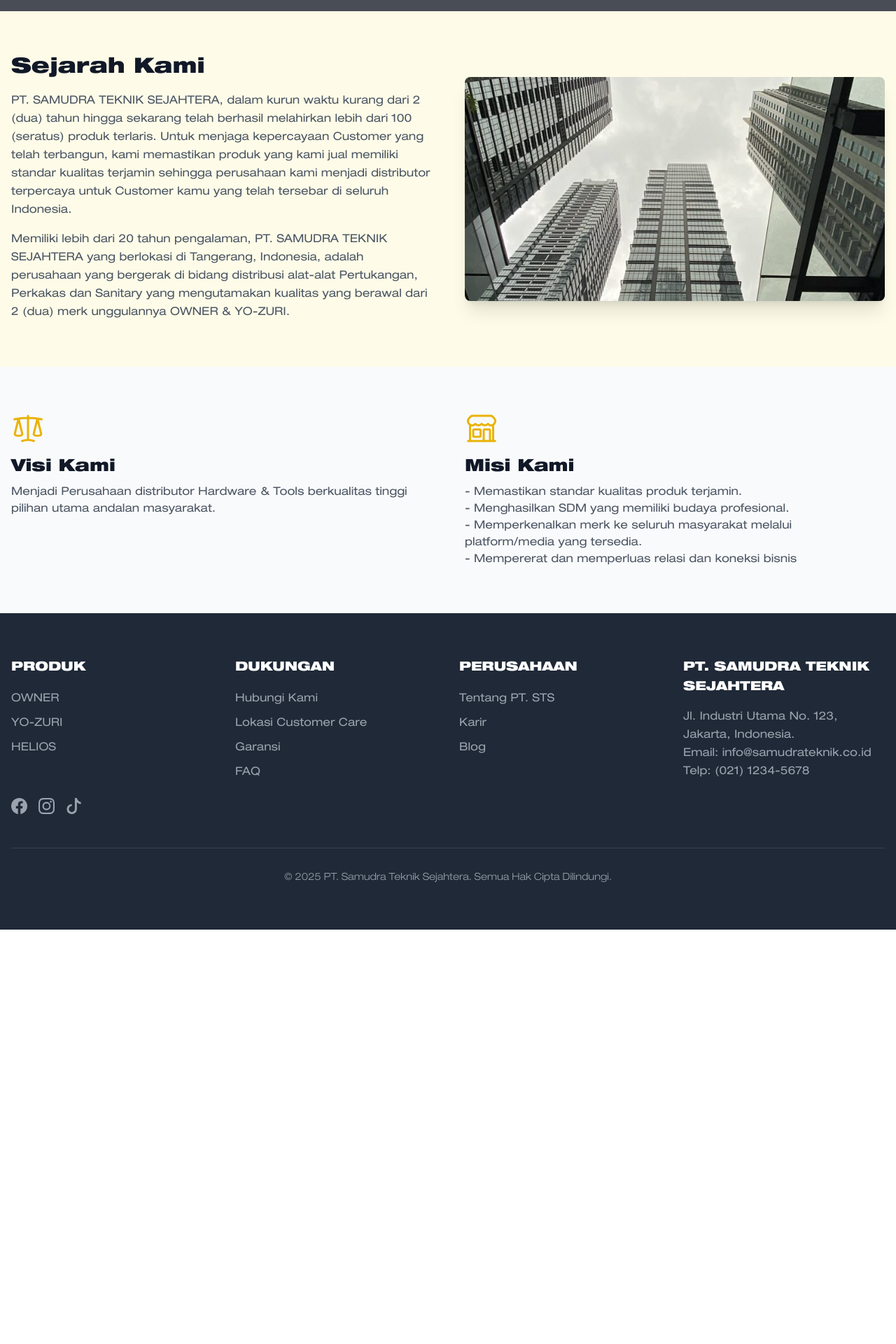
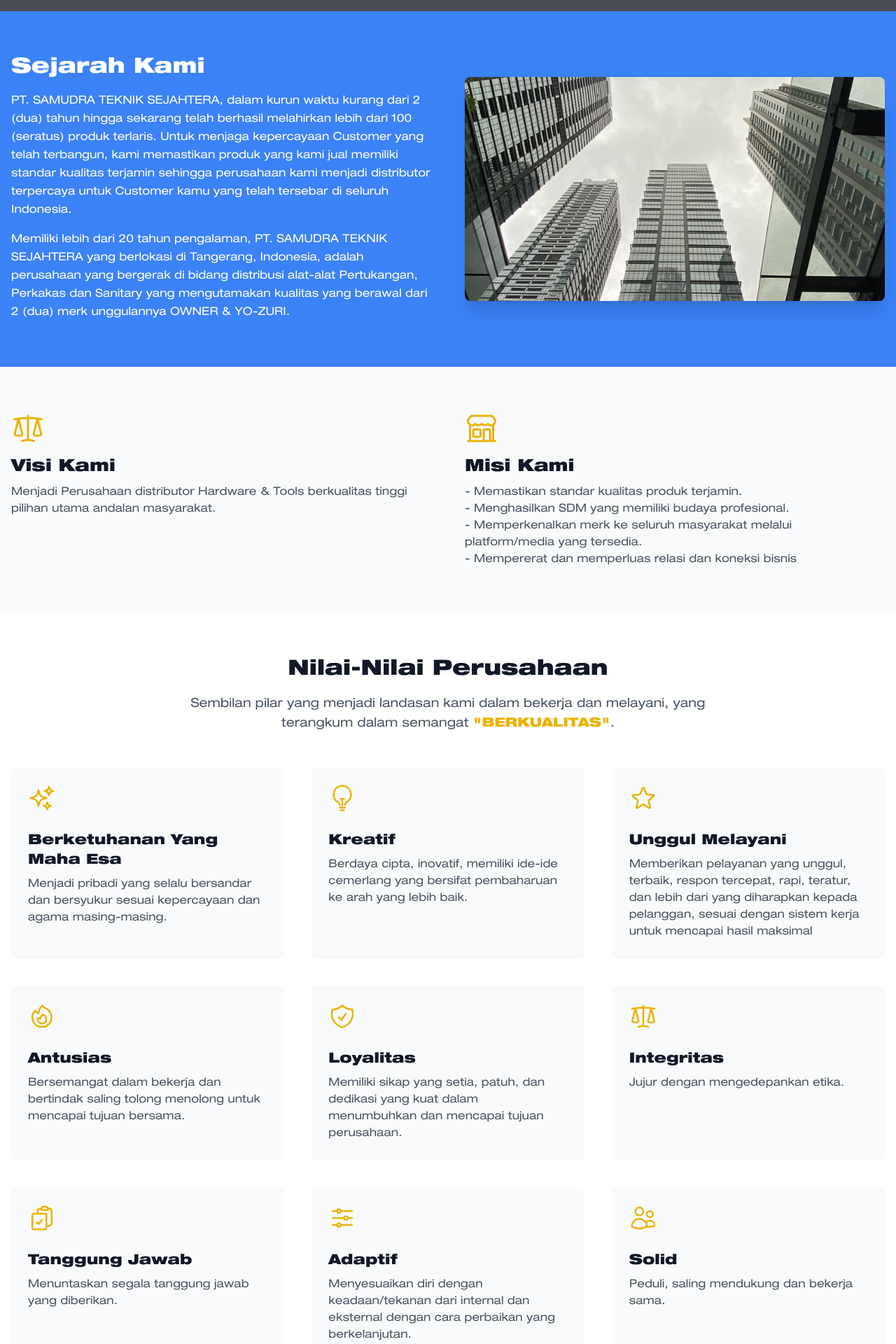
Before and after one commit to evanaustin64/web-sts, a Next.js app: page /tentang-kami in a window 1280 px wide. Shown: the part 400-2320 px from the top of the page at 70% size. Before the commit the page ends 1728 px from the top, so only its background shows below. Built offline with nearby package versions, Linux system fonts and the light colour scheme; grey boxes are pictures that could not be loaded.

Commit message:
Tentangkami 1

```diff
--- a/app/data/catalogue-data.ts
+++ b/app/data/catalogue-data.ts
@@ -910,7 +910,7 @@
         {
           id: 'own-safety-001',
           name: 'Kacamata Proyek - Safety Glasses',
-          image: '/Images/own/Owner - Kacamata Safety - Bening+Hitam A.png',
+          image: '/Images/own/PT STS - OWNER - Web Design - Catalogue - Kacamata Proyek.png',
           description: 'Kacamata pengaman untuk melindungi mata dari debu, serpihan, dan partikel berbahaya saat bekerja. Lensa polikarbonat jernih dan anti gores.',
           specifications: [
             { key: 'Material Lensa', value: 'Polikarbonat' },
@@ -918,7 +918,7 @@
             { key: 'Standar', value: 'ANSI Z87.1' },
           ],
           features: [
-            { text: 'Perlindungan Maksimal' },
+            { text: 'Melindungin mata secara maksimal' },
             { text: 'Anti Gores & Anti Kabut' },
             { text: 'Nyaman Digunakan' },
           ],
@@ -930,7 +930,7 @@
         {
           id: 'own-safety-002',
           name: 'Sepatu Boots Hitam - Safety Rubber Boots',
-          image: '/Images/own/Owner - Safety Rubber Boots.png',
+          image: '/Images/own/PT STS - OWNER - Web Design - Catalogue - Safety Rubber Boots Black.png',
           description: 'Sepatu boots pengaman berbahan karet tebal yang tahan air dan anti slip. Memberikan perlindungan dari genangan air, lumpur, dan benda tajam.',
           specifications: [
             { key: 'Material', value: 'Karet (Rubber)' },
@@ -943,7 +943,7 @@
             { text: 'Bahan Karet Tebal' },
           ],
           packagingDetails: [
-            { size: '39-43', innerBox: '-', outerBox: '12 Pairs / Ctn' },
+            { size: '39, 40, 41, 42, 43', innerBox: '-', outerBox: '12 Pairs / Ctn' },
           ],
         },
       ],
@@ -1861,9 +1861,11 @@
             { size: '7 Inch', innerBox: '12 Pcs/ Box', outerBox: '120 Pcs / Ctn' },
             { size: '8 Inch', innerBox: '12 Pcs/ Box', outerBox: '120 Pcs / Ctn' },
           ],
-          variations: [{  id: 'yoz-layer-002',
+          variations: [{
+            id: 'yoz-layer-002',
             name: 'Sendok Semen Bulat - Gagang Fiber',
-          image: '/Images/yozuri/Yo-Zuri - Sendok Semen - Gagang Fiber Bulat.png' }]
+            image: '/Images/yozuri/Yo-Zuri - Sendok Semen - Gagang Fiber Bulat.png'
+          }]
         },
         {
           id: 'yoz-layer-002',
@@ -1883,9 +1885,11 @@
             { size: '7 Inch', innerBox: '12 Pcs/ Box', outerBox: '120 Pcs / Ctn' },
             { size: '8 Inch', innerBox: '12 Pcs/ Box', outerBox: '120 Pcs / Ctn' },
           ],
-          variations: [{ id: 'yoz-layer-001',
+          variations: [{
+            id: 'yoz-layer-001',
             name: 'Sendok Semen Lancip - Gagang Fiber',
-          image: '/Images/yozuri/Yo-Zuri - Sendok Semen - Gagang Fiber Lancip.png' }]
+            image: '/Images/yozuri/Yo-Zuri - Sendok Semen - Gagang Fiber Lancip.png'
+          }]
         },
         {
           id: 'yoz-layer-003',
@@ -1924,9 +1928,11 @@
           packagingDetails: [
             { size: '280 x 110 mm', innerBox: '12 Pcs / Box', outerBox: '60 Pcs / Ctn' },
           ],
-          variations: [{ id: 'yoz-layer-005',
+          variations: [{
+            id: 'yoz-layer-005',
             name: 'Raskam PVC Tebal - Thickness 5mm',
-          image: '/Images/yozuri/Yo-Zuri - Raskam PVC - Hitam.png' }]
+            image: '/Images/yozuri/Yo-Zuri - Raskam PVC - Hitam.png'
+          }]
         },
         {
           id: 'yoz-layer-005',
@@ -1944,9 +1950,11 @@
           packagingDetails: [
             { size: '280 x 110 mm', innerBox: '12 Pcs / Box', outerBox: '60 Pcs / Ctn' },
           ],
-          variations: [{ id: 'yoz-layer-004',
+          variations: [{
+            id: 'yoz-layer-004',
             name: 'Raskam Besi - Gagang Kayu',
-          image: '/Images/yozuri/Yo-Zuri - Raskam Besi - Gagang Kayu.png' }]
+            image: '/Images/yozuri/Yo-Zuri - Raskam Besi - Gagang Kayu.png'
+          }]
         },
         {
           id: 'yoz-layer-006',
@@ -2007,9 +2015,11 @@
             { size: '10 Inch (-)', innerBox: '6 Pcs / Box', outerBox: '48 Pcs / Ctn' },
             { size: '12 Inch (-)', innerBox: '6 Pcs / Box', outerBox: '48 Pcs / Ctn' },
           ],
-          variations: [{ id: 'yoz-layer-014',
+          variations: [{
+            id: 'yoz-layer-014',
             name: 'Pahat Topi Jumbo - Concrete Chisel Lancip ',
-          image: '/Images/yozuri/Yo-Zuri - Pahat Topi Jumbo (+).png' }]
+            image: '/Images/yozuri/Yo-Zuri - Pahat Topi Jumbo (+).png'
+          }]
         },
         {
           id: 'yoz-layer-014',
@@ -2029,9 +2039,11 @@
             { size: '10 Inch (^)', innerBox: '6 Pcs / Box', outerBox: '48 Pcs / Ctn' },
             { size: '12 Inch (^)', innerBox: '6 Pcs / Box', outerBox: '48 Pcs / Ctn' },
           ],
-          variations: [{ id: 'yoz-layer-008',
+          variations: [{
+            id: 'yoz-layer-008',
             name: 'Pahat Topi Jumbo - Concrete Chisel Rata',
-          image: '/Images/yozuri/Yo-Zuri - Pahat Topi Jumbo (-).png' }]
+            image: '/Images/yozuri/Yo-Zuri - Pahat Topi Jumbo (-).png'
+          }]
         },
         {
           id: 'yoz-layer-009',
@@ -2956,7 +2968,25 @@
       id: 'safety-equipments',
       name: 'Safety Equipments | Peralatan Keselamatan',
       image: '/Images/safety yozuri.png',
-      products: [],
+      products: [{
+        id: "hel-safety-001",
+        name: "Helm Proyek",
+        image: "/Images/helios/Helios - Helm Proyek - Kuning A.png",
+        description: "Helm keselamatan (safety helmet) merk Helios yang dirancang untuk memberikan perlindungan maksimal pada kepala dari benturan, kejatuhan benda, dan risiko lainnya di area kerja proyek.",
+        specifications: [
+          { key: "Material", "value": "ABS (Acrylonitrile Butadiene Styrene)" },
+          { key: "Standar", "value": "SNI ISO 3873:2012" },
+          { key: "Tipe Suspensi", "value": "Suspensi Putar (Fast-Track Knob)" }
+        ],
+        features: [
+          { text: "Material ABS asli, sangat kuat dan tahan terhadap benturan keras" },
+          { text: "Dilengkapi suspensi putar (fast-track) untuk menyesuaikan ukuran dengan mudah dan cepat" },
+          { text: "Telah lulus uji Standar Nasional Indonesia (SNI), keamanan terjamin" }
+        ],
+        packagingDetails: [
+          { size: "All Size", "innerBox": "1 Pcs / Pcs", "outerBox": "40 Pcs / Ctn" }
+        ]
+      }],
     },
   ],
 };
--- a/app/tentang-kami/page.tsx
+++ b/app/tentang-kami/page.tsx
@@ -3,9 +3,70 @@
 
 import Image from 'next/image';
 import Link from 'next/link';
-import { BuildingStorefrontIcon, ScaleIcon, UsersIcon } from '@heroicons/react/24/outline';
+// Tambahkan ikon-ikon baru yang akan kita gunakan
+import {
+  BuildingStorefrontIcon,
+  ScaleIcon,
+  UsersIcon,
+  SparklesIcon,
+  LightBulbIcon,
+  StarIcon,
+  FireIcon,
+  ShieldCheckIcon,
+  ClipboardDocumentCheckIcon,
+  AdjustmentsHorizontalIcon
+} from '@heroicons/react/24/outline';
 
-// Data Tim (Anda bisa menambah atau mengubahnya
+
+// Data Nilai-Nilai Perusahaan
+const stsValues = [
+  {
+    name: 'Berketuhanan Yang Maha Esa',
+    description: 'Menjadi pribadi yang selalu bersandar dan bersyukur sesuai kepercayaan dan agama masing-masing.',
+    icon: <SparklesIcon className="h-10 w-10 text-yellow-500 mb-4" />
+  },
+  {
+    name: 'Kreatif',
+    description: 'Berdaya cipta, inovatif, memiliki ide-ide cemerlang yang bersifat pembaharuan ke arah yang lebih baik.',
+    icon: <LightBulbIcon className="h-10 w-10 text-yellow-500 mb-4" />
+  },
+  {
+    name: 'Unggul Melayani',
+    description: 'Memberikan pelayanan yang unggul, terbaik, respon tercepat, rapi, teratur, dan lebih dari yang diharapkan kepada pelanggan, sesuai dengan sistem kerja untuk mencapai hasil maksimal',
+    icon: <StarIcon className="h-10 w-10 text-yellow-500 mb-4" />
+  },
+  {
+    name: 'Antusias',
+    description: 'Bersemangat dalam bekerja dan bertindak saling tolong menolong untuk mencapai tujuan bersama.',
+    icon: <FireIcon className="h-10 w-10 text-yellow-500 mb-4" />
+  },
+  {
+    name: 'Loyalitas',
+    description: 'Memiliki sikap yang setia, patuh, dan dedikasi yang kuat dalam menumbuhkan dan mencapai tujuan perusahaan.',
+    icon: <ShieldCheckIcon className="h-10 w-10 text-yellow-500 mb-4" />
+  },
+  {
+    name: 'Integritas',
+    description: 'Jujur dengan mengedepankan etika.',
+    icon: <ScaleIcon className="h-10 w-10 text-yellow-500 mb-4" />
+  },
+  {
+    name: 'Tanggung Jawab',
+    description: 'Menuntaskan segala tanggung jawab yang diberikan.',
+    icon: <ClipboardDocumentCheckIcon className="h-10 w-10 text-yellow-500 mb-4" />
+  },
+  {
+    name: 'Adaptif',
+    description: 'Menyesuaikan diri dengan keadaan/tekanan dari internal dan eksternal dengan cara perbaikan yang berkelanjutan.',
+    icon: <AdjustmentsHorizontalIcon className="h-10 w-10 text-yellow-500 mb-4" />
+  },
+  {
+    name: 'Solid',
+    description: 'Peduli, saling mendukung dan bekerja sama.',
+    icon: <UsersIcon className="h-10 w-10 text-yellow-500 mb-4" />
+  },
+];
+
 
 export default function AboutUsPage() {
   return (
@@ -28,14 +89,15 @@
       </section>
 
       {/* 2. Sejarah Perusahaan */}
-      <section className="container mx-auto px-4 py-16 bg-yellow-50">
+      <section className="w-full bg-blue-500">
+        <div className="container mx-auto px-4 py-16">
           <div className="grid md:grid-cols-2 gap-12 items-center">
             <div>
-            <h2 className="text-3xl font-helvetica-black text-gray-900 mb-4">Sejarah Kami</h2>
-            <p className="text-gray-600 leading-relaxed mb-4 font-helvetica-regular">
+              <h2 className="text-3xl font-helvetica-black text-white mb-4">Sejarah Kami</h2>
+              <p className="text-white leading-relaxed mb-4 font-helvetica-regular">
                 PT. SAMUDRA TEKNIK SEJAHTERA, dalam kurun waktu kurang dari 2 (dua) tahun hingga sekarang telah berhasil melahirkan lebih dari 100 (seratus) produk terlaris. Untuk menjaga kepercayaan Customer yang telah terbangun, kami memastikan produk yang kami jual memiliki standar kualitas terjamin sehingga perusahaan kami menjadi distributor terpercaya untuk Customer kamu yang telah tersebar di seluruh Indonesia.
               </p>
-            <p className="text-gray-600 leading-relaxed font-helvetica-regular">
+              <p className="text-white leading-relaxed font-helvetica-regular">
                 Memiliki lebih dari 20 tahun pengalaman, PT. SAMUDRA TEKNIK SEJAHTERA yang berlokasi di Tangerang, Indonesia, adalah perusahaan yang bergerak di bidang distribusi alat-alat Pertukangan, Perkakas dan Sanitary yang mengutamakan kualitas yang berawal dari 2 (dua) merk unggulannya OWNER & YO-ZURI.
               </p>
             </div>
@@ -46,6 +108,7 @@
                 layout="fill"
                 objectFit="cover"
               />
+            </div>
           </div>
         </div>
       </section>
@@ -68,6 +131,27 @@
           </div>
         </div>
       </section>
+
+      {/* 4. Nilai-Nilai Perusahaan (BARU) */}
+      <section className="py-16 bg-white">
+        <div className="container mx-auto px-4 text-center">
+          <h2 className="text-3xl font-helvetica-black text-gray-900 mb-4">Nilai-Nilai Perusahaan</h2>
+          <p className="max-w-3xl mx-auto text-lg text-gray-600 mb-12 font-helvetica-regular">
+            Sembilan pilar yang menjadi landasan kami dalam bekerja dan melayani, yang terangkum dalam semangat <span className="font-helvetica-black text-yellow-500">"BERKUALITAS"</span>.
+          </p>
+          <div className="grid grid-cols-1 md:grid-cols-2 lg:grid-cols-3 gap-10">
+            {stsValues.map((value, index) => (
+              <div key={index} className="bg-gray-50 p-6 rounded-lg shadow-sm text-left hover:shadow-xl hover:-translate-y-2 transition-all duration-300">
+                <div className="flex justify-start items-center mb-3">
+                  {value.icon}
+                </div>
+                <h3 className="text-xl font-helvetica-black text-gray-900 mb-2">{value.name}</h3>
+                <p className="text-gray-600 font-helvetica-regular">{value.description}</p>
+              </div>
+            ))}
+          </div>
+        </div>
+      </section>
     </div>
   );
 }
```
Also changed, not shown: 2 other files (tests, documents, lock files or other folders). Lines whose indentation alone changed are shown as unchanged.
